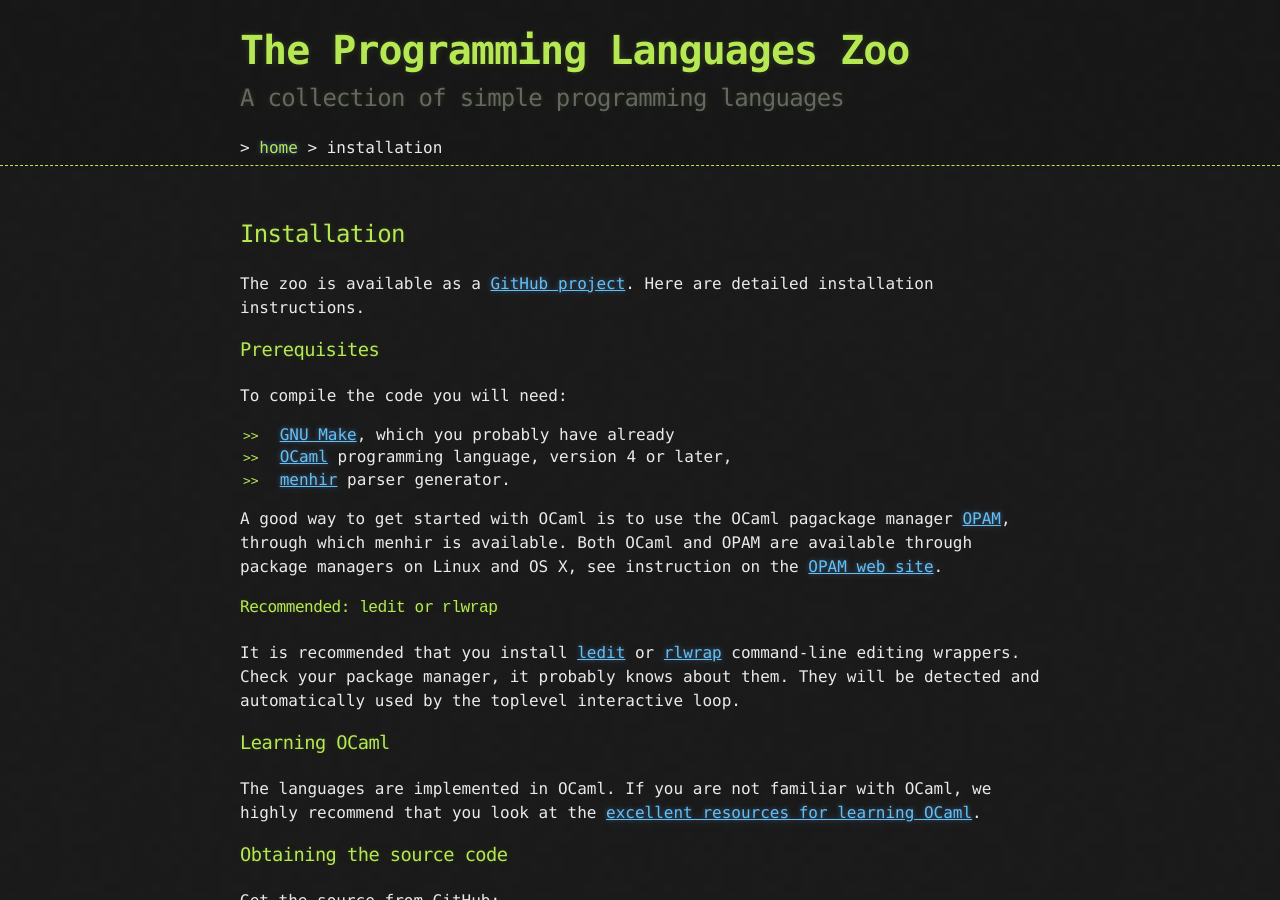
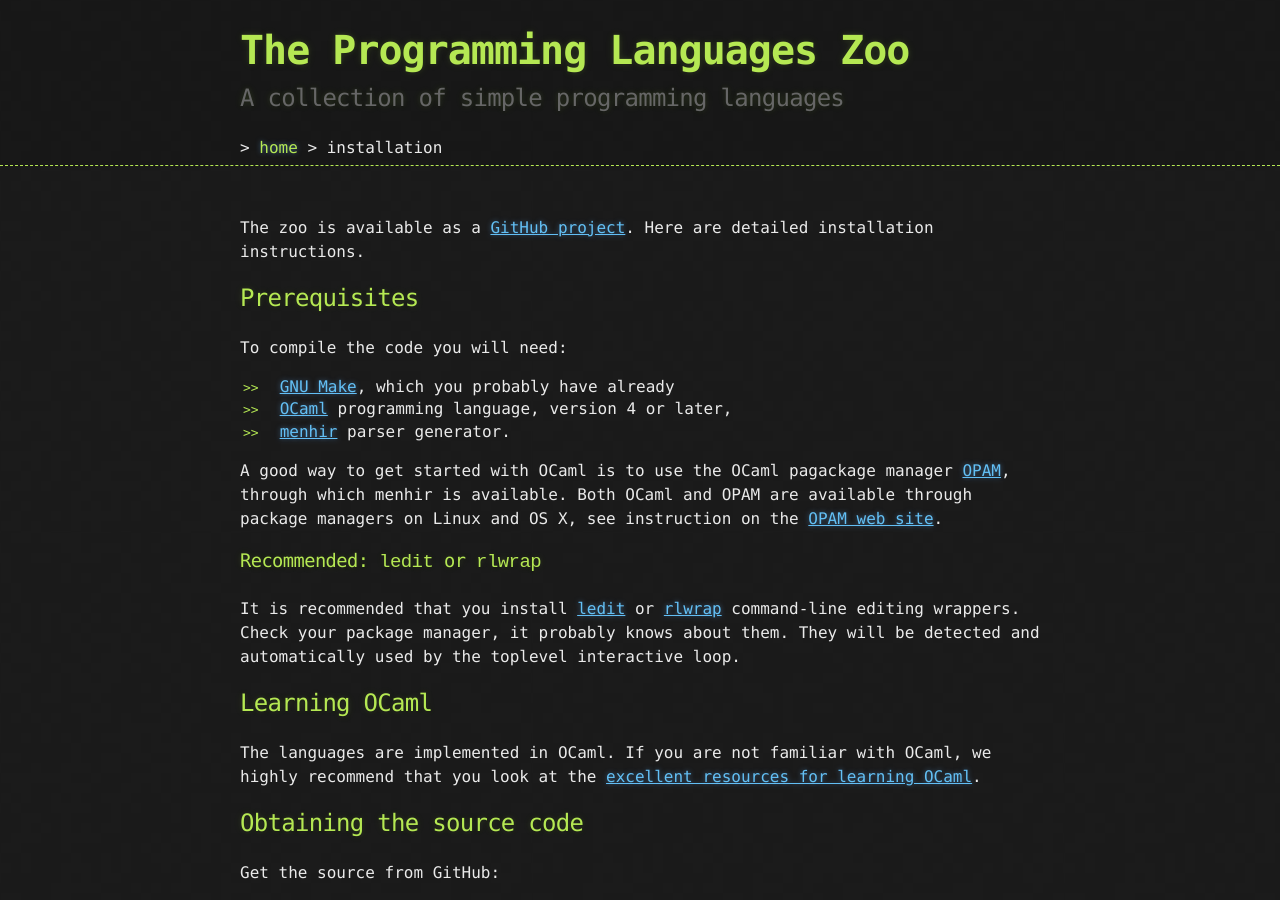
Before and after one commit to andrejbauer/plzoo, a Jekyll site: the page built from install.md, in a window 1280 px wide and 900 px high. Built offline with Jekyll 4.4.1, drawn with Linux system fonts in a browser that asks for light colours.

Commit message:
doc improvement

```diff
--- a/install.md
+++ b/install.md
@@ -3,12 +3,10 @@ layout: default
 navigation: installation
 ---
 
-## Installation
-
 The zoo is available as a [GitHub project](https://github.com/andrejbauer/plzoo). Here
 are detailed installation instructions.
 
-### Prerequisites
+## Prerequisites
 
 To compile the code you will need:
 
@@ -21,20 +19,20 @@ A good way to get started with OCaml is to use the OCaml pagackage manager
 available through package managers on Linux and OS X, see instruction on the [OPAM web
 site](http://opam.ocaml.org/doc/Install.html).
 
-#### Recommended: `ledit` or `rlwrap`
+### Recommended: `ledit` or `rlwrap`
 
 It is recommended that you install [ledit](http://pauillac.inria.fr/~ddr/ledit/) or
 [rlwrap](https://github.com/hanslub42/rlwrap) command-line editing wrappers. Check your
 package manager, it probably knows about them. They will be detected and automatically
 used by the toplevel interactive loop.
 
-### Learning OCaml
+## Learning OCaml
 
 The languages are implemented in OCaml. If you are not familiar with OCaml, we highly
 recommend that you look at the
 [excellent resources for learning OCaml](https://ocaml.org/learn/).
 
-### Obtaining the source code
+## Obtaining the source code
 
 Get the source from GitHub:
 
@@ -46,7 +44,7 @@ or via the HTTP protocol
 
 If you do not use GitHub (why not?!) you can directly download a [ZIP archive](https://github.com/andrejbauer/plzoo/archive/master.zip).
 
-### Compilation
+## Compilation
 
 To compile all the languages run:
 
```
